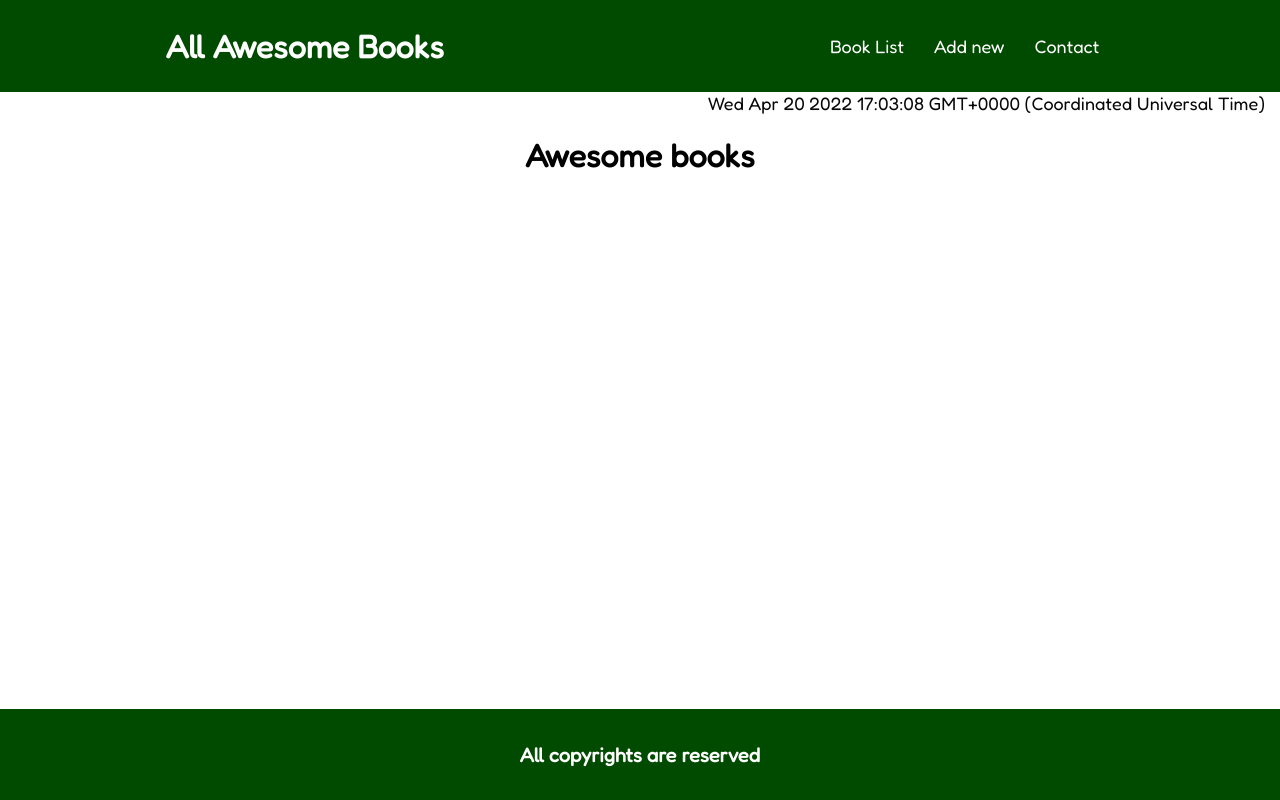
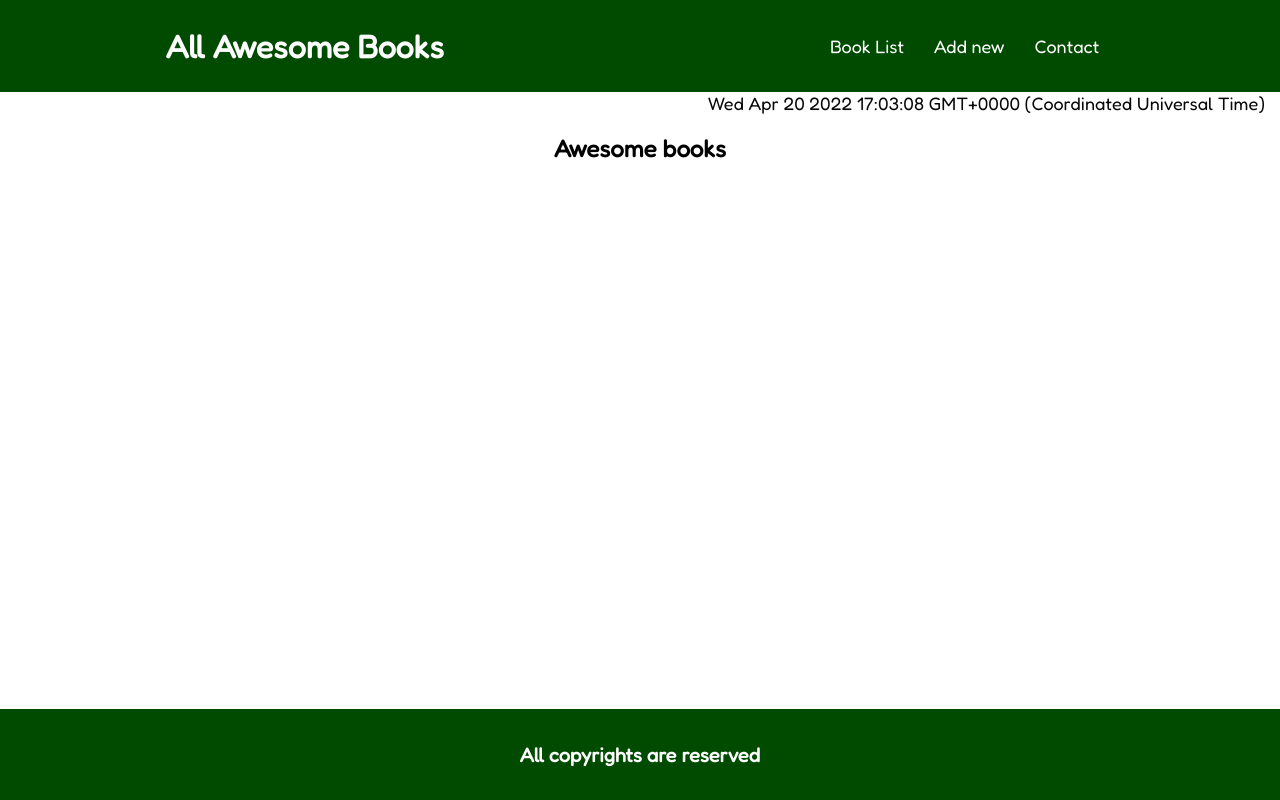
Before and after one commit to NabilHY/awesomeBook, a website: page index.html in a window 1280 px wide. Drawn offline with Linux system fonts and the light colour scheme.

Commit message:
Fix linters

```diff
--- a/index.html
+++ b/index.html
@@ -22,7 +22,7 @@
         </nav>
     </header>
     <div id="date"></div>
-    <h1>Awesome books</h1>
+    <h2>Awesome books</h2>
     <div class="container">
     </div>
     <div class="field-add">
--- a/main.js
+++ b/main.js
@@ -5,7 +5,6 @@ const booksSection = document.querySelector('.container');
 const addBook = document.querySelector('.add-btn');
 const titleValue = document.getElementById('title');
 const authorValue = document.getElementById('author');
-
 
 class Books {
   constructor(title, author) {
@@ -92,7 +91,6 @@ const displayBookSec = document.querySelector('.container');
 const fieldAddSec = document.querySelector('.field-add');
 const contactSec = document.querySelector('.contact');
 // add event listners
-console.log(displayBookSec);
 viewBooks.addEventListener('click', () => {
   viewBooks.style.display = 'block';
   displayBookSec.style.display = 'flex';
--- a/style.css
+++ b/style.css
@@ -4,20 +4,20 @@
 
 html,
 body {
-    margin: 0;
-    padding: 0;
-    width: 100%;
-    overflow-x: hidden;
-    height: 100vh;
+  margin: 0;
+  padding: 0;
+  width: 100%;
+  overflow-x: hidden;
+  height: 100vh;
 }
 
-h1 {
+h1,
+h2 {
   text-align: center;
   font-family: 'Fredoka', sans-serif;
 }
 
 .container {
-  border : '1px dotted rgb(241, 19, 3)';
   display: flex;
   flex-direction: column;
   list-style: none;
```
